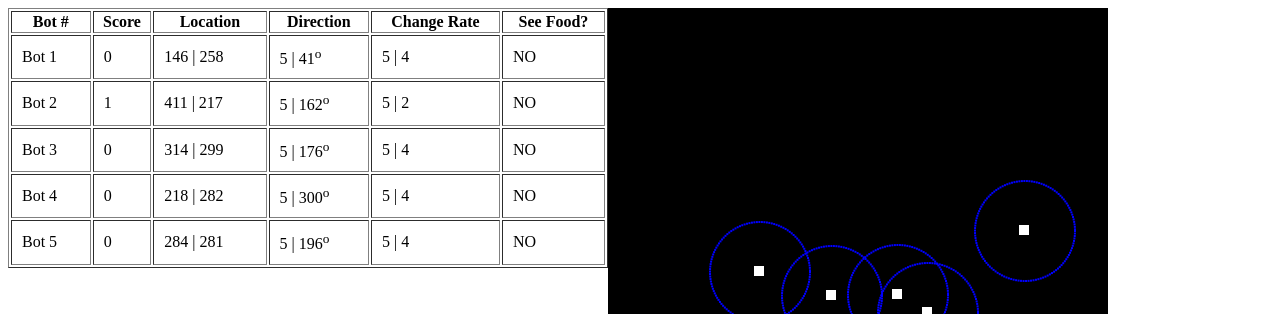
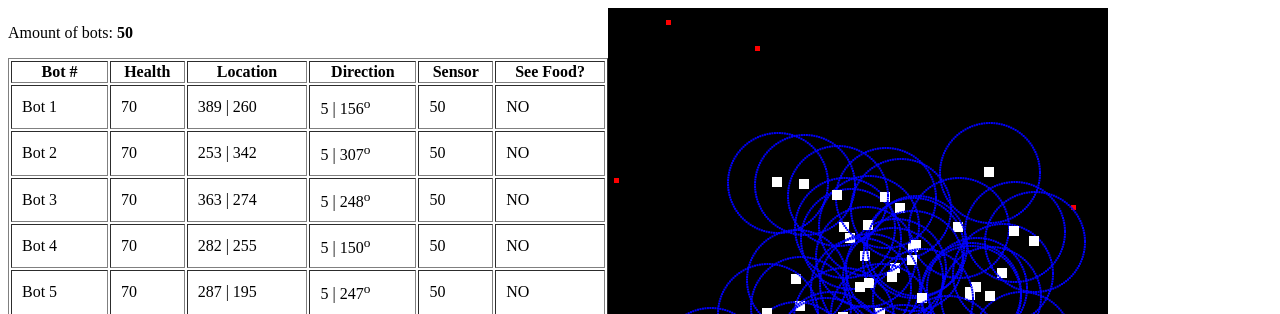
Before and after one commit to VladPavliuk/Terraria_Simulation_Js, a plain HTML site: page index.html in a window 1280 px wide. Shown: the top 314 px of the page. Drawn offline with Linux system fonts and the light colour scheme.

Commit message:
Add real natural selection behaviour.

```diff
--- a/index.html
+++ b/index.html
@@ -11,14 +11,15 @@
 </style>
 <canvas id="canvas"></canvas>
 <div style="width: 600px; float: left;">
+	<p>Amount of bots: <b id="bots-amount"></b></p>
 	<table class="data-table" border="1">
 		<thead>
 			<tr>
 				<th>Bot #</th>
-				<th>Score</th>
+				<th>Health</th>
 				<th>Location</th>
 				<th>Direction</th>
-				<th>Change Rate</th>
+				<th>Sensor</th>
 				<th>See Food?</th>
 			</tr>
 		</thead>
@@ -30,7 +31,9 @@
 		constructor(name) {
 			this.bot = {
 				name: name,
-				score: 0,
+				health: {
+					value: 100
+				},
 				sensor: {
 					active: false,
 					target: {
@@ -73,6 +76,8 @@
 			width: 500,
 			height: 500
 		},
+		yearIterations: 30,
+		currentYearIterations: 0,
 		context: null
 	};
 
@@ -86,6 +91,9 @@
 	canvasElement.height = globalConfigs.canvasElement.height;
 
 	var dataDiagnostic = () => {
+		var botsAmountElement = document.getElementById('bots-amount');
+		botsAmountElement.innerHTML = bots.length;
+
 		var tableElement = document.getElementsByClassName('data-table')[0];
 		var tableBodyElement = tableElement.getElementsByTagName('tbody')[0];
 		tableBodyElement.innerHTML = '';
@@ -97,7 +105,7 @@
 			col_1.innerHTML = bot.name;
 
 			var col_6 = document.createElement('td');
-			col_6.innerHTML = bot.score;
+			col_6.innerHTML = bot.health.value;
 
 			var col_2 = document.createElement('td');
 			col_2.innerHTML = `${bot.location.x} | ${bot.location.y}`;
@@ -106,11 +114,14 @@
 			col_3.innerHTML = `${bot.direction.speed} | ${bot.direction.angle}<sup>o</sup>`;
 
 			var col_4 = document.createElement('td');
-			col_4.innerHTML = `${bot.direction.changeRate} | ${bot.direction.currentChangeRate}`;
+			col_4.innerHTML = bot.sensor.length;
 
 			var col_5 = document.createElement('td');
 			// col_5.innerHTML = bot.sensor.active ? `YES (${bot.sensor.target.location.x}; ${bot.sensor.target.location.y})` : 'NO';
 			col_5.innerHTML = bot.sensor.active ? `YES` : 'NO';
+
+			var col_7 = document.createElement('td');
+			col_7.innerHTML = bot.health.value;
 
 			row.appendChild(col_1);
 			row.appendChild(col_6);
@@ -180,6 +191,15 @@
 		}
 	};
 
+	var makeBotsOlder = bots => {
+		for (bot of bots) {
+			var speedFactor = bot.direction.speed;
+			var sensorLengthFactor = bot.sensor.length / 10;
+
+			bot.health.value -= Math.round(speedFactor + sensorLengthFactor);
+		}
+	};
+
 	var searchBotTarget = bot => {
 		var botTargets = [];
 
@@ -237,13 +257,31 @@
 			if ((foodItem.x <= bot.location.x + bot.size + bot.direction.speed && bot.location.x <= foodItem.x + 5) &&
 				(foodItem.y <= bot.location.y + bot.size + bot.direction.speed && bot.location.y <= foodItem.y + 5)) {
 				food.items.splice(index, 1);
-				bot.score++;
+				bot.health.value += 50;
 			}
 		}
 	};
 
 	var drawBots = () => {
-		for (var bot of bots) {
+		globalConfigs.currentYearIterations++;
+
+		if (globalConfigs.currentYearIterations >= globalConfigs.yearIterations) {
+				makeBotsOlder(bots);
+				globalConfigs.currentYearIterations = 0;
+		}
+
+		for (var [index, bot] of bots.entries()) {
+			if (bot.health.value <= 0) {
+				bots.splice(index, 1)
+			} else if (bot.health.value >= 200) {
+				var newBot = new Bot('Bot ' + bots.length).data;
+				newBot.direction.speed = bot.direction.speed + Math.round(Math.random() * 4 - 2);
+				newBot.sensor.length = bot.sensor.length + Math.round(Math.random() * 4 - 2);
+
+				bots.push(newBot);
+				bot.health.value = 50;
+			}
+
 			searchBotTarget(bot);
 			isBotReachAnyTarger(bot);
 			context.fillStyle = 'white';
@@ -293,11 +331,11 @@
 	var bots = [];
 	var food = {
 		items: [],
-		foodSpawnCounter: 20,
+		foodSpawnCounter: 10,
 		currentFoodSpawnCounter: 0
 	};
 
-	for (var i = 1; i <= 5; i++) {
+	for (var i = 1; i <= 50; i++) {
 		bots.push(new Bot('Bot ' + i).data);
 	}
 
```
